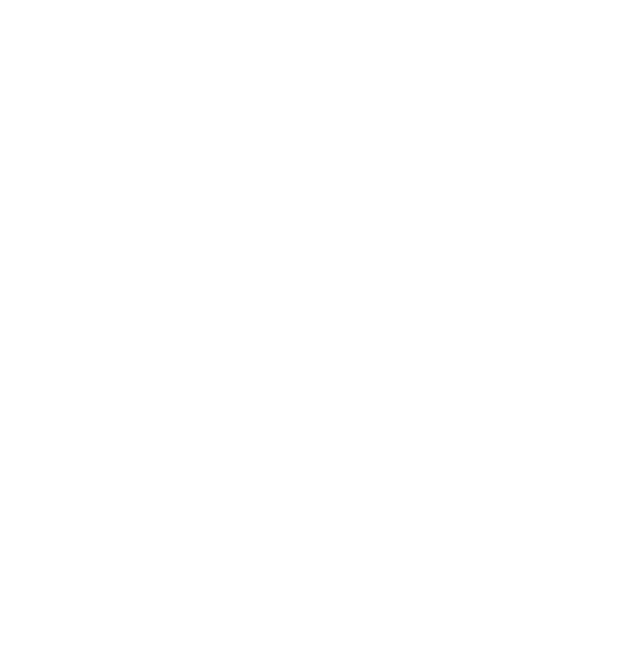
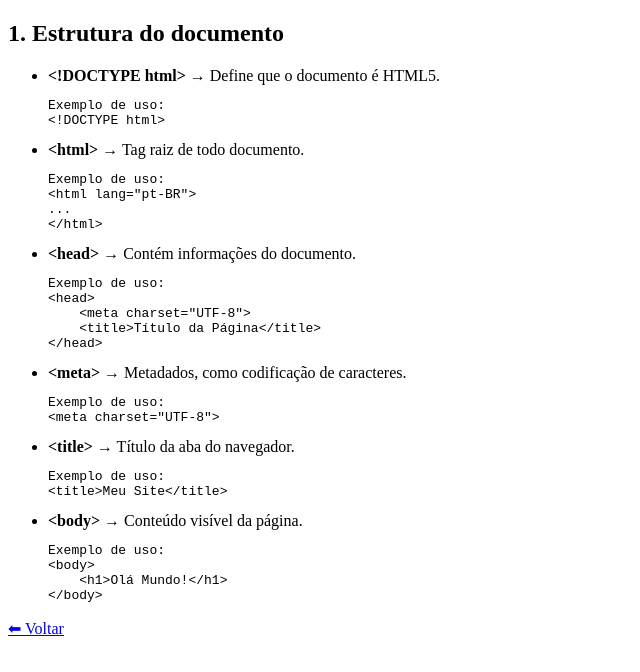
Before and after one commit to ProfessorJeanMax/repositorio_portfolio_web, a plain HTML site: page resumo_tags/estrutura.html in a window 1280 px wide. Shown: the whole page, without its empty margins (0-640 px from the left). Drawn offline with Linux system fonts and the light colour scheme.

Commit message:
feat(estrutura): adiciona conteúdo
Adicionada a base html e conteúdos introdutórios
sobre a estrutura fundamental de documentos html

```diff
--- a/resumo_tags/estrutura.html
+++ b/resumo_tags/estrutura.html
@@ -1,11 +1,57 @@
 <!DOCTYPE html>
-<html lang="en">
+<html lang="pt-BR">
+
 <head>
     <meta charset="UTF-8">
-    <meta name="viewport" content="width=device-width, initial-scale=1.0">
-    <title>Document</title>
+    <title>1. Estrutura do Documento</title>
 </head>
+
 <body>
+    <div>
+        <h2>1. Estrutura do documento</h2>
+        <ul>
+            <li>
+                <strong>&lt;!DOCTYPE html&gt;</strong> → Define que o documento é HTML5.
+                <pre>Exemplo de uso:
+<code>&lt;!DOCTYPE html&gt;</code></pre>
+            </li>
+            <li>
+                <strong>&lt;html&gt;</strong> → Tag raiz de todo documento.
+                <pre>Exemplo de uso:
+<code>&lt;html lang="pt-BR"&gt;
+...
+&lt;/html&gt;</code></pre>
+            </li>
+            <li>
+                <strong>&lt;head&gt;</strong> → Contém informações do documento.
+                <pre>Exemplo de uso:
+<code>&lt;head&gt;
+    &lt;meta charset="UTF-8"&gt;
+    &lt;title&gt;Título da Página&lt;/title&gt;
+&lt;/head&gt;</code></pre>
+            </li>
+            <li>
+                <strong>&lt;meta&gt;</strong> → Metadados, como codificação de caracteres.
+                <pre>Exemplo de uso:
+<code>&lt;meta charset="UTF-8"&gt;</code></pre>
+            </li>
+            <li>
+                <strong>&lt;title&gt;</strong> → Título da aba do navegador.
+                <pre>Exemplo de uso:
+<code>&lt;title&gt;Meu Site&lt;/title&gt;</code></pre>
+            </li>
+            <li>
+                <strong>&lt;body&gt;</strong> → Conteúdo visível da página.
+                <pre>Exemplo de uso:
+<code>&lt;body&gt;
+    &lt;h1&gt;Olá Mundo!&lt;/h1&gt;
+&lt;/body&gt;</code></pre>
+            </li>
+        </ul>
+    </div>
+    <div>
+        <p><a href="../tags.html">⬅ Voltar</a></p>
+    </div>
+</body>
 
-</body>
 </html>
```
